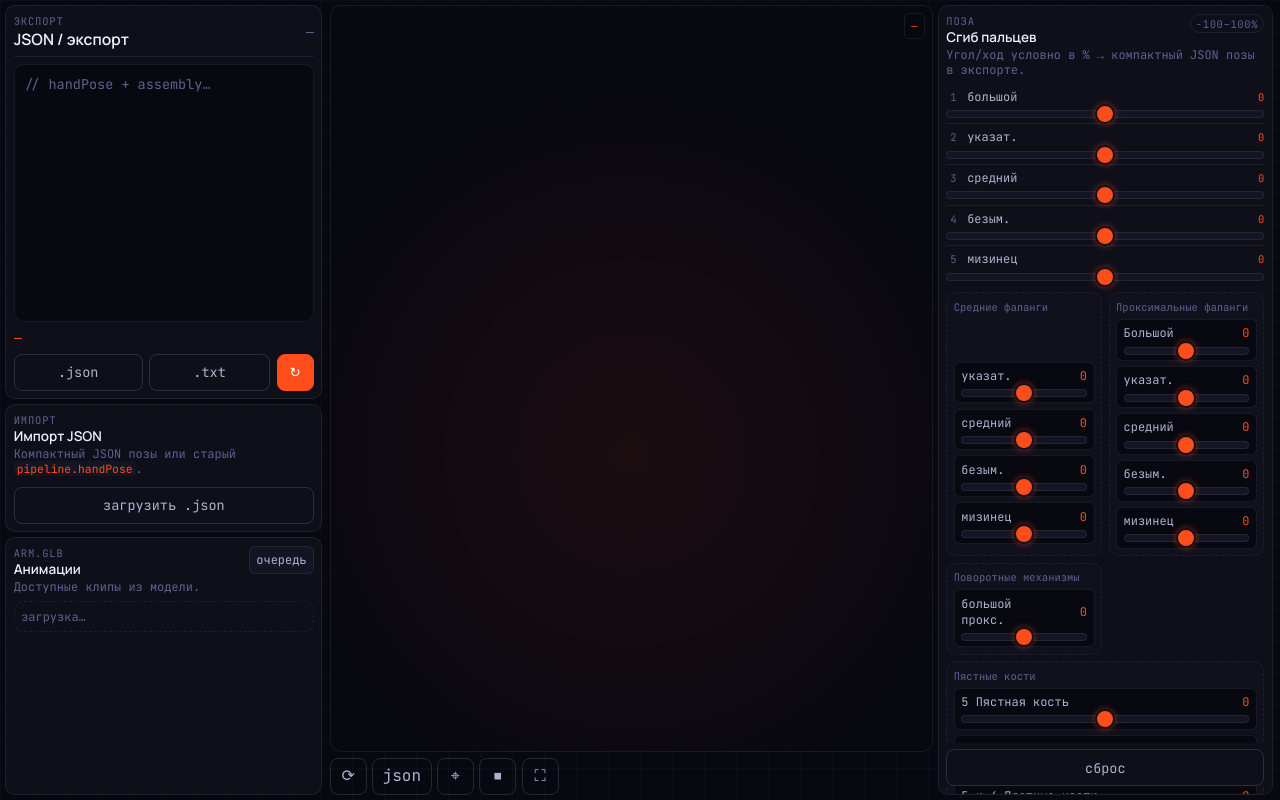
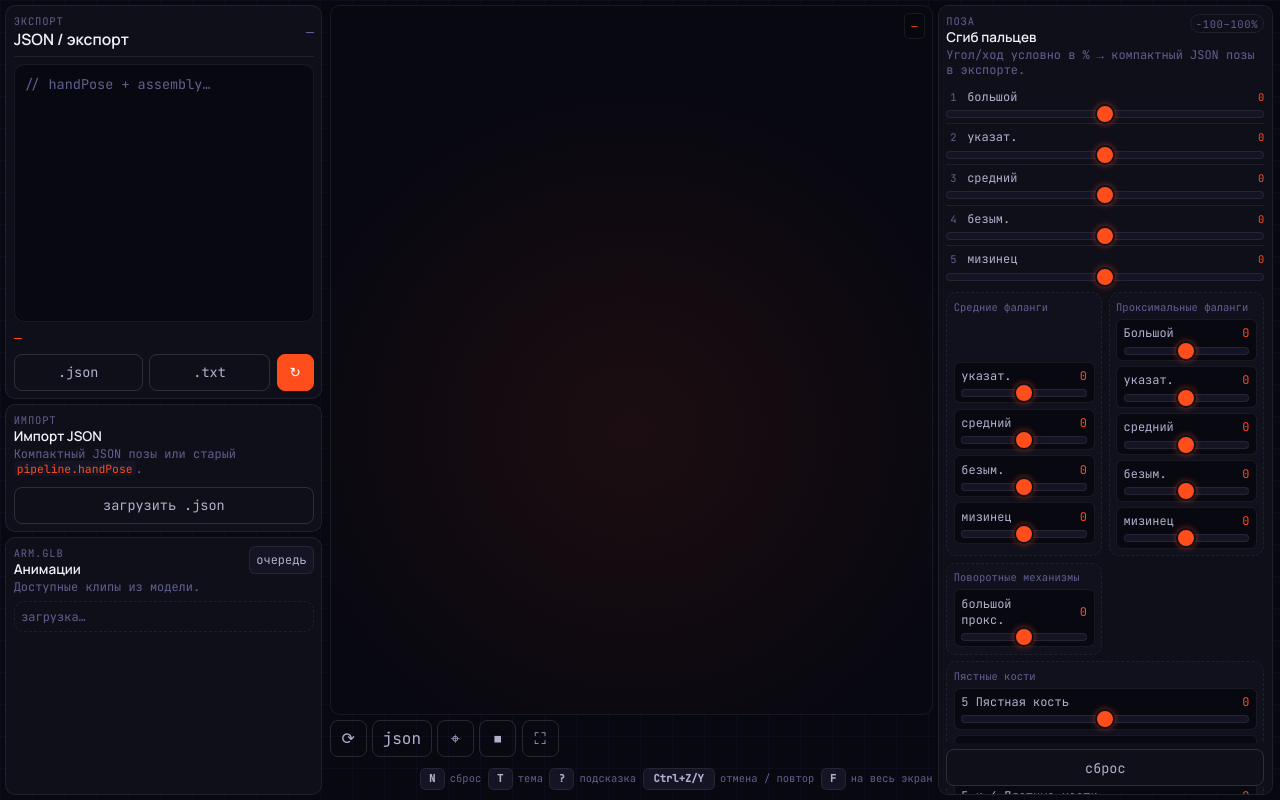
Before and after one commit to DJKiruxa/HandConfiguratorApp, a website built with webpack: page index.html in a window 1280 px wide. Built offline with nearby package versions, Linux system fonts and the light colour scheme; a script that the page names is missing.

Commit message:
Подсказки перенесены в тулбар вниз

```diff
--- a/css/style.css
+++ b/css/style.css
@@ -1431,6 +1431,47 @@ html[data-theme="light"] .btn-primary:hover { filter: brightness(0.95); }
   justify-content: center;
 }
 
+.scene-hints {
+  flex: 1 1 24rem;
+  min-width: min(100%, 18rem);
+  display: flex;
+  flex-wrap: wrap;
+  align-items: center;
+  justify-content: flex-end;
+  gap: var(--space-1) var(--space-2);
+  padding: var(--space-1) 0;
+  color: var(--text3);
+  font-family: var(--mono);
+  font-size: var(--fs-2xs);
+  line-height: 1.25;
+}
+
+.scene-hint {
+  display: inline-flex;
+  align-items: center;
+  gap: var(--space-1);
+  white-space: nowrap;
+}
+
+.scene-hint-kbd {
+  display: inline-flex;
+  align-items: center;
+  justify-content: center;
+  min-width: 1.55rem;
+  min-height: 1.35rem;
+  padding: 0.1rem var(--space-1);
+  border: 1px solid var(--border);
+  border-radius: 0.35rem;
+  background: var(--bg3);
+  color: var(--text2);
+  font: inherit;
+  font-weight: 600;
+}
+
+.scene-hint-kbd--wide {
+  min-width: 4.5rem;
+}
+
 .recipe-statline {
   font-family: var(--mono);
   font-size: var(--fs-xs);
@@ -1851,6 +1892,11 @@ textarea:focus { border-color: color-mix(in srgb, var(--accent) 45%, transparent
   .phalange-space {
     grid-template-columns: 1fr;
   }
+
+  .scene-hints {
+    flex-basis: 100%;
+    justify-content: flex-start;
+  }
 }
 
 @media (max-width: 480px) {
@@ -1874,6 +1920,14 @@ textarea:focus { border-color: color-mix(in srgb, var(--accent) 45%, transparent
     min-width: var(--touch-hit);
   }
 
+  .scene-hints {
+    min-width: 0;
+  }
+
+  .scene-hint {
+    flex: 1 1 calc(50% - var(--space-2));
+  }
+
   .snake-card:not(.snake-card--easter) {
     min-height: clamp(13rem, 42dvh, 22rem);
   }
--- a/index.html
+++ b/index.html
@@ -93,6 +93,13 @@
         <button type="button" class="btn" data-dash-action="reset-cam" title="Камера">⌖</button>
         <button type="button" class="btn" data-dash-action="stop-clip" title="Стоп">⏹</button>
         <button type="button" class="btn" data-dash-action="fullscreen" title="F">⛶</button>
+        <div class="scene-hints" aria-label="Горячие клавиши">
+          <span class="scene-hint"><kbd class="scene-hint-kbd">N</kbd>сброс</span>
+          <span class="scene-hint"><kbd class="scene-hint-kbd">T</kbd>тема</span>
+          <span class="scene-hint"><kbd class="scene-hint-kbd">?</kbd>подсказка</span>
+          <span class="scene-hint"><kbd class="scene-hint-kbd scene-hint-kbd--wide">Ctrl+Z/Y</kbd>отмена / повтор</span>
+          <span class="scene-hint"><kbd class="scene-hint-kbd">F</kbd>на весь экран</span>
+        </div>
       </div>
     </section>
 
```
